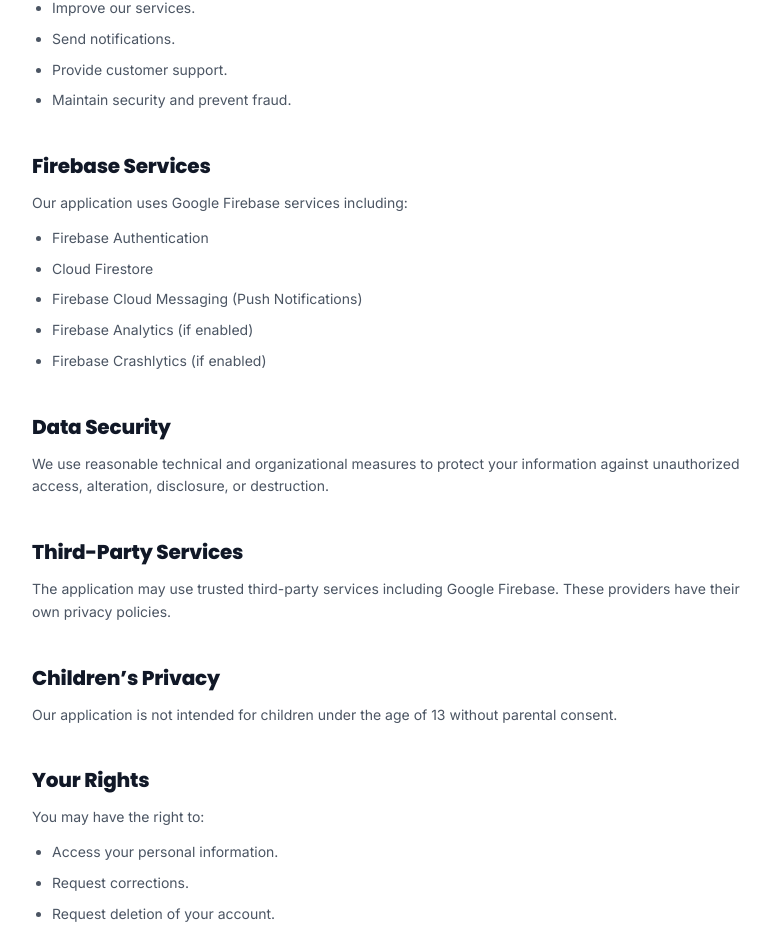
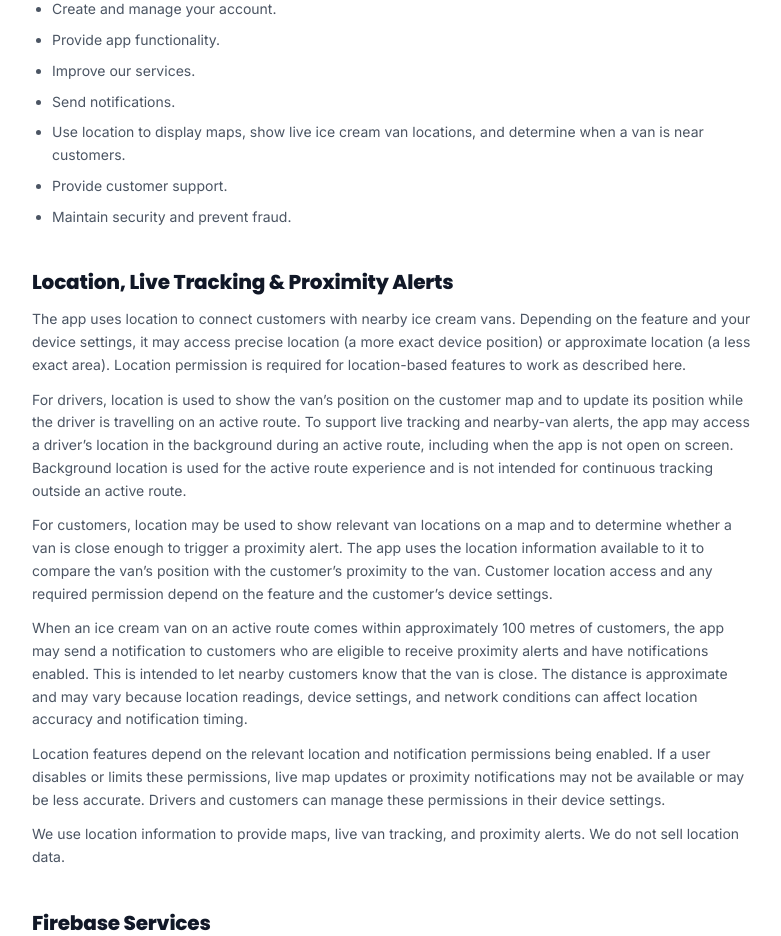
Before and after one commit to HakamTechSol/whippybois-webiste, a React (Vite) app: page /privacy-policy in a window 1280 px wide. Shown: the part 1000-1936 px from the top of the page, without its empty margins (248-1029 px from the left). Built offline with nearby package versions, Linux system fonts and the light colour scheme.

Commit message:
updated-code

```diff
--- a/src/pages/PrivacyPolicy.jsx
+++ b/src/pages/PrivacyPolicy.jsx
@@ -13,6 +13,7 @@ const sections = [
       'Phone Number',
       'Profile Information',
       'Device Information',
+      'Precise and approximate location information, where location access is enabled',
       'Crash Reports',
       'Usage Analytics',
     ],
@@ -25,8 +26,21 @@ const sections = [
       'Provide app functionality.',
       'Improve our services.',
       'Send notifications.',
+      'Use location to display maps, show live ice cream van locations, and determine when a van is near customers.',
       'Provide customer support.',
       'Maintain security and prevent fraud.',
+    ],
+  },
+  {
+    id: 'location-and-proximity-alerts',
+    title: 'Location, Live Tracking & Proximity Alerts',
+    body: [
+      'The app uses location to connect customers with nearby ice cream vans. Depending on the feature and your device settings, it may access precise location (a more exact device position) or approximate location (a less exact area). Location permission is required for location-based features to work as described here.',
+      'For drivers, location is used to show the van’s position on the customer map and to update its position while the driver is travelling on an active route. To support live tracking and nearby-van alerts, the app may access a driver’s location in the background during an active route, including when the app is not open on screen. Background location is used for the active route experience and is not intended for continuous tracking outside an active route.',
+      'For customers, location may be used to show relevant van locations on a map and to determine whether a van is close enough to trigger a proximity alert. The app uses the location information available to it to compare the van’s position with the customer’s proximity to the van. Customer location access and any required permission depend on the feature and the customer’s device settings.',
+      'When an ice cream van on an active route comes within approximately 100 metres of customers, the app may send a notification to customers who are eligible to receive proximity alerts and have notifications enabled. This is intended to let nearby customers know that the van is close. The distance is approximate and may vary because location readings, device settings, and network conditions can affect location accuracy and notification timing.',
+      'Location features depend on the relevant location and notification permissions being enabled. If a user disables or limits these permissions, live map updates or proximity notifications may not be available or may be less accurate. Drivers and customers can manage these permissions in their device settings.',
+      'We use location information to provide maps, live van tracking, and proximity alerts. We do not sell location data.',
     ],
   },
   {
```
